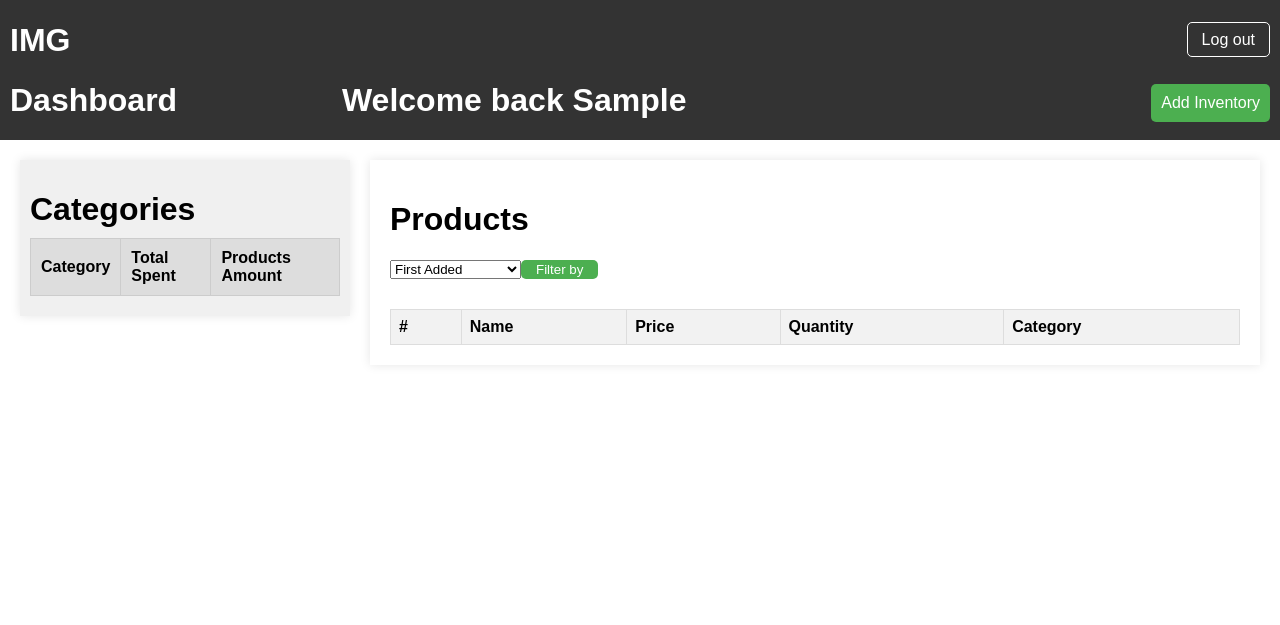
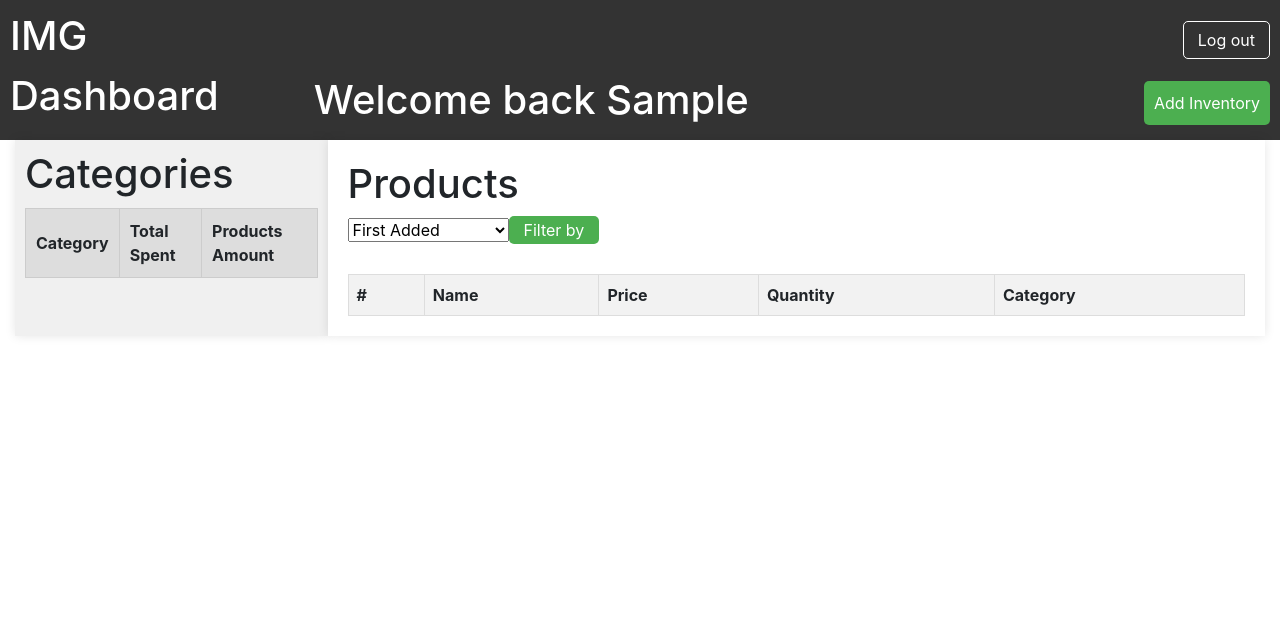
Before and after one commit to gustavoperess/Inventory-Management-System, a Flask app: page /login in a window 1280 px wide. Shown: the top 625 px of the page. Run offline with Flask 3, Linux system fonts and the light colour scheme; the visitor is signed in with stand-in values (Sample User, id 1); data that the repository does not hold is empty; some libraries are stand-ins or nearby versions.

Commit message:
container fluid added

```diff
--- a/static/styles.css
+++ b/static/styles.css
@@ -10,7 +10,8 @@ body {
 
 header {
   display: flex;
-  flex-direction: column; /* Stack children vertically */
+  flex-direction: column;
+  /* Stack children vertically */
   background-color: #333;
   color: #fff;
   padding: 10px;
@@ -18,9 +19,11 @@ header {
 
 .logo-container {
   width: 100%;
-  height: 60px; /* Adjust the height as needed */
+  height: 60px;
+  /* Adjust the height as needed */
   display: flex;
-  justify-content: space-between; /* Add this line to create space between logo and logout */
+  justify-content: space-between;
+  /* Add this line to create space between logo and logout */
   align-items: center;
 }
 
@@ -28,7 +31,8 @@ header {
 header .logout-button {
   color: #fff;
   text-decoration: none;
-  padding: 8px 14px; /* Adjust padding to make it slightly bigger */
+  padding: 8px 14px;
+  /* Adjust padding to make it slightly bigger */
   border: 1px solid #fff;
   border-radius: 5px;
 }
@@ -41,7 +45,8 @@ header .logout-button {
 
 .actions-container {
   width: 100%;
-  height: 60px; /* Adjust the height as needed */
+  height: 60px;
+  /* Adjust the height as needed */
   display: flex;
   justify-content: space-between;
   align-items: center;
@@ -60,28 +65,158 @@ header .logout-button {
 }
 
 .user-heading {
-  margin: 0; /* Remove margin */
-  text-align: center; /* Center text */
+  margin: 0;
+  /* Remove margin */
+  text-align: center;
+  /* Center text */
   margin-right: 300px;
 }
 
 .dashboard-heading {
-  margin-left: 0px; /* Adjust as needed */
+  margin-left: 0px;
+  /* Adjust as needed */
+}
+
+/* end of header */
+
+.container-fluid {
+  /* Aligns the children items in a row direction */
+  display: flex;
+
+}
+
+/* end of main body */
+
+/* Container for displaying inventory categories */
+.categories-container {
+  width: 25%;
+  /* Adjust the width as needed */
+  background-color: #f0f0f0;
+  padding: 10px;
+  box-shadow: 0 0 10px rgba(0, 0, 0, 0.1);
+}
+
+.categories-container h1 {
+  margin-bottom: 10px;
+}
+
+.categories-container table {
+  width: 100%;
+  border-collapse: collapse;
+  margin-bottom: 10px;
+}
+
+.categories-container th,
+.categories-container td {
+  border: 1px solid #ccc;
+  padding: 10px;
+  text-align: left;
+}
+
+.categories-container th {
+  background-color: #ddd;
+}
+
+.categories-container ul {
+  padding: 0;
+  list-style: none;
+}
+
+.categories-container li {
+  border-bottom: 1px solid #ccc;
+  padding: 10px;
+  margin-bottom: 5px;
+}
+
+/* Container for displaying a table of products */
+.products-container {
+  width: 75%;
+  /* Adjust the width as needed */
+  background-color: #fff;
+  padding: 20px;
+  box-shadow: 0 0 10px rgba(0, 0, 0, 0.1);
+}
+
+.products-container table {
+  width: 100%;
+  border-collapse: collapse;
+  margin-top: 20px;
+}
+
+.products-container th,
+.products-container td {
+  border: 1px solid #ddd;
+  padding: 8px;
+  text-align: left;
+}
+
+.products-container th {
+  background-color: #f2f2f2;
+}
+
+.products-container td {
+  font-size: 20px;
+}
+
+.products-container form {
+  display: flex;
+  flex-direction: column;
+  align-items: center;
+  margin-top: 20px;
+}
+
+.products-container input {
+  margin-bottom: 10px;
+}
+
+/* button for filter by */
+.products-container input[type="submit"][value="Filter by"] {
+  background-color: #4CAF50;
+  color: white;
+  border: none;
+  padding: 2px 15px;
+  border-radius: 5px;
+  cursor: pointer;
+}
+
+.products-container input[type="submit"][value="Filter by"]:hover {
+  background-color: #45a049;
+}
+
+/* delete button */
+.products-container input[type="submit"][value="Delete"] {
+  background-color: #4CAF50;
+  color: white;
+  border: none;
+  padding: 10px 20px;
+  border-radius: 5px;
+  cursor: pointer;
+}
+
+.products-container input[type="submit"][value="Delete"]:hover {
+  background-color: #45a049;
+}
+
+/* End of Products containers */
+
+/* Footer */
+footer {
+  background-color: #333;
+  color: #fff;
+  text-align: center;
+  padding: 10px;
+  position: fixed;
+  bottom: 0;
+  width: 100%;
+}
+
+/* Pagination */
+.pagination {
+  display: flex;
+  justify-content: center;
 }
 
 
-
-/* end of header  */
-
-/* Main body  */
-
-main {
-  display: flex;
-  justify-content: space-between;
-  padding: 20px;
-}
-
-/* end of main body  */
 
 .container {
   width: 20%;
@@ -163,135 +298,3 @@ main {
   border-radius: 5px;
   cursor: pointer;
 }
-
-
-/* Start Products containers  */
-
-.products-container {
-  width: 75%;
-  flex: 2;
-  background-color: #fff;
-  padding: 20px;
-  box-shadow: 0 0 10px rgba(0, 0, 0, 0.1);
-}
-
-.products-container table {
-  width: 100%;
-  border-collapse: collapse;
-  margin-top: 20px;
-}
-
-.products-container th,
-.products-container td {
-  border: 1px solid #ddd;
-  padding: 8px;
-  text-align: left;
-}
-
-.products-container th {
-  background-color: #f2f2f2;
-}
-
-.products-container td {
-  font-size: 20px;
-}
-
-.products-container form {
-  display: flex;
-  flex-direction: column;
-  align-items: center;
-  margin-top: 20px;
-}
-
-.products-container input {
-  margin-bottom: 10px;
-}
-
-/* button for filter by  */
-.products-container input[type="submit"][value="Filter by"] {
-  background-color: #4CAF50;
-  color: white;
-  border: none;
-  padding: 2px 15px;
-  border-radius: 5px;
-  cursor: pointer;
-}
-
-.products-container input[type="submit"][value="Filter by"]:hover {
-  background-color: #45a049;
-}
-
-
-/* delete button  */
-.products-container input[type="submit"][value="Delete"] {
-  background-color: #4CAF50;
-  color: white;
-  border: none;
-  padding: 10px 20px;
-  border-radius: 5px;
-  cursor: pointer;
-}
-
-.products-container input[type="submit"][value="Delete"]:hover {
-  background-color: #45a049;
-}
-
-/* End of Products containers  */
-
-
-/* Categories Container */
-
-.categories-container {
-  width: 25%;
-  background-color: #f0f0f0;
-  padding: 10px;
-  box-shadow: 0 0 10px rgba(0, 0, 0, 0.1);
-  margin-right: 20px; /* Keep the margin-right for spacing */
-  height: 100%; /* Set a fixed height for the container */
-  overflow-y: auto; /* Add a vertical scrollbar if needed */
-}
-
-.categories-container h1 {
-  margin-bottom: 10px;
-}
-
-.categories-container table {
-  width: 100%;
-  border-collapse: collapse;
-  margin-bottom: 10px;
-}
-
-.categories-container th, .categories-container td {
-  border: 1px solid #ccc;
-  padding: 10px;
-  text-align: left;
-}
-
-.categories-container th {
-  background-color: #ddd;
-}
-
-.categories-container ul {
-  padding: 0;
-  list-style: none;
-}
-
-.categories-container li {
-  border-bottom: 1px solid #ccc;
-  padding: 10px;
-  margin-bottom: 5px;
-}
-
-/* End of Container */
-
-
-
-footer {
-  background-color: #333;
-  color: #fff;
-  text-align: center;
-  padding: 10px;
-  position: fixed;
-  bottom: 0;
-  width: 100%;
-}
--- a/templates/add_item.html
+++ b/templates/add_item.html
@@ -17,7 +17,9 @@
             </nav>
         </div>
         <div class="actions-container">
-            <h1 class="dashboard-heading">Input Page</h1>
+            <h1 class="dashboard-heading">Input Page </h1>
+            <h2>Please enter your user name and password or create a new account</h2>
+            <h1>Welcome to IMG</h1>
         </div>
     </header>
 
--- a/templates/login.html
+++ b/templates/login.html
@@ -1,11 +1,15 @@
 <!DOCTYPE html>
 <html lang="en">
+
 <head>
     <title>Chitter Login page</title>
     <!-- Link to the external CSS file for styling -->
     <link rel="stylesheet" type="text/css" href="{{ url_for('static', filename='styles.css') }}">
+    <link rel="stylesheet" href="https://stackpath.bootstrapcdn.com/bootstrap/4.3.1/css/bootstrap.min.css">
+
 
 </head>
+
 <body>
     <header>
         <div class="logo-container">
@@ -27,6 +31,7 @@
         <!-- Main content section -->
 
         <!-- Container for displaying inventory categories -->
+        <div class="container-fluid">
             <div class="categories-container">
                 <h1>Categories</h1>
                 <table>
@@ -99,8 +104,10 @@
                     {{ pagination.links }}
                 </div>
             </div>
+        </div>
     </main>
     <footer>
     </footer>
 </body>
+
 </html>
```
Lines whose indentation alone changed are shown as unchanged.
